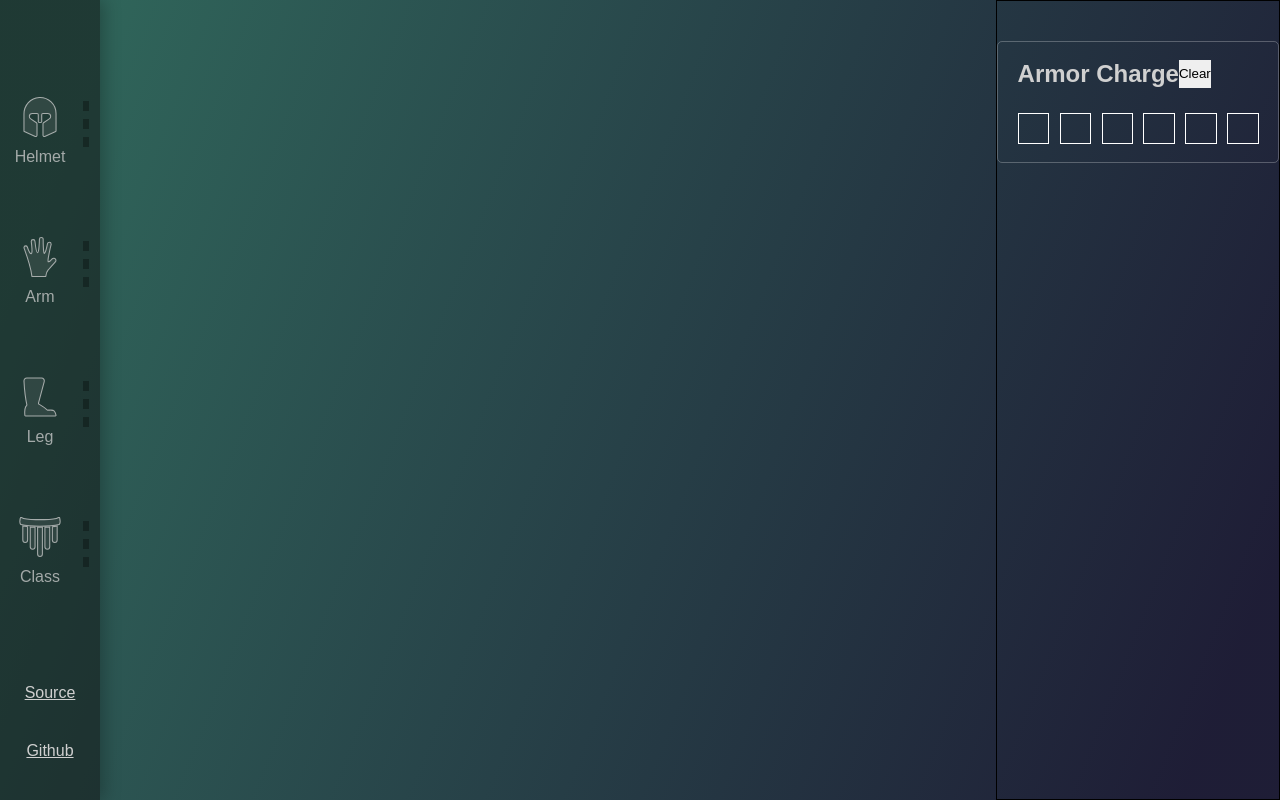
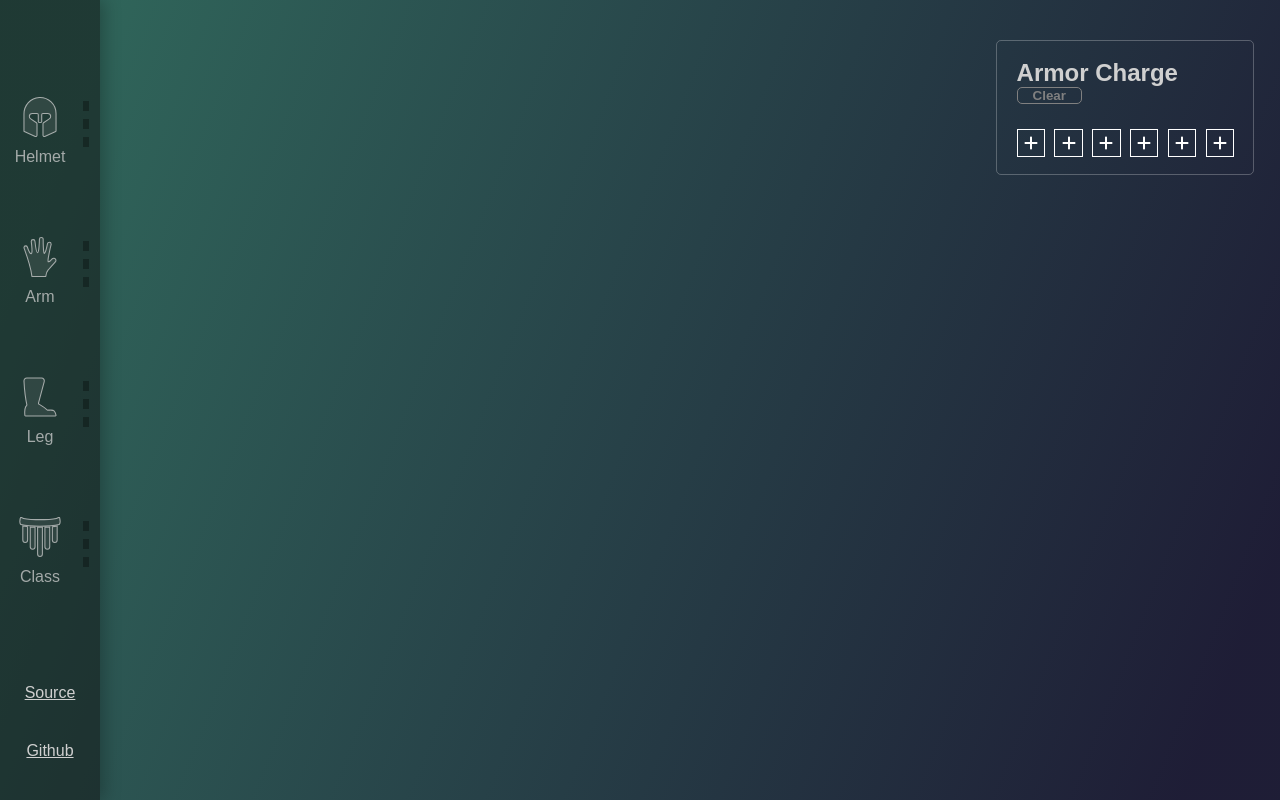
Before and after one commit to cranberriez/destiny-mod-calculator, a React (Create React App) app: page / in a window 1280 px wide. Built offline with nearby package versions, Linux system fonts and the light colour scheme.

Commit message:
added armorCharge functionality

```diff
--- a/src/App.css
+++ b/src/App.css
@@ -17,5 +17,4 @@ main {
 
 .breakdown {
     grid-column: 3;
-    border: 1px solid black;
 }
--- a/src/components/armorCharge.js
+++ b/src/components/armorCharge.js
@@ -1,15 +1,45 @@
-import React from 'react';
+import React, { useState } from 'react';
 import './css/armorcharge.css';
 
+import { FontAwesomeIcon } from '@fortawesome/react-fontawesome';
+import { faPlus } from '@fortawesome/free-solid-svg-icons'
+import { faMinus } from '@fortawesome/free-solid-svg-icons'
 
-function ChargeBox(props) {
+function ChargeBoxes(props) {
+    const {armorCharge, setCharge, hoveredButtonIndex, setHoveredButtonIndex} = props;
     const boxList = []
 
     for (let i = 0; i < 6; i++) {
+        let buttonState = (
+            i < armorCharge || i < hoveredButtonIndex ?
+            (
+              hoveredButtonIndex != null && i > hoveredButtonIndex ?
+              'remove' :
+              'active'
+            ) :
+            ''
+        );
+
         boxList.push(
-            <div key={`charge-box-${i}`} className='charge-box'>
-
-            </div>
+            <button
+                key={`charge-box-${i}`}
+                className={
+                    `charge-box
+                    ${buttonState}`
+                }
+                onClick={() => setCharge(i + 1)}
+                onMouseOver={() => setHoveredButtonIndex(i)}
+                onMouseOut={() => setHoveredButtonIndex(null)}>
+                    <div>
+                        {buttonState === 'active' ? (
+                        <FontAwesomeIcon icon={faPlus} />
+                        ) : buttonState === 'remove' ? (
+                        <FontAwesomeIcon icon={faMinus} />
+                        ) : (
+                        <FontAwesomeIcon icon={faPlus} />
+                        )}
+                    </div>
+            </button>
         )
     }
 
@@ -18,6 +48,7 @@ function ChargeBox(props) {
 
 function ArmorCharge(props) {
     const {armorCharge, setArmorCharge} = props;
+    const [hoveredButtonIndex, setHoveredButtonIndex] = useState(null);
 
     const setCharge = (newCharge) => {
         if (armorCharge.charge < 0 || armorCharge.charge > 6) return
@@ -35,12 +66,22 @@ function ArmorCharge(props) {
         <div className="ArmorCharge">
             <div className='armor-charge-header'>
                 <h2>Armor Charge</h2>
-                <button className='armor-charge-clear' onClick={(clearCharge)}>
+                <button
+                    className={`armor-charge-clear
+                                ${armorCharge.charge <= 0 ? 'inactive' : ''}`}
+                    onClick={(clearCharge)}
+                    onMouseOver={() => setHoveredButtonIndex(-1)}
+                    onMouseOut={() => setHoveredButtonIndex(null)}>
                     Clear
                 </button>
             </div>
             <div className='charge-box-cont'>
-                <ChargeBox charge={armorCharge.charge} setArmorCharge={setCharge}/>
+                <ChargeBoxes
+                    armorCharge={armorCharge.charge}
+                    setCharge={setCharge}
+                    hoveredButtonIndex={hoveredButtonIndex}
+                    setHoveredButtonIndex={setHoveredButtonIndex}
+                />
             </div>
         </div>
     )
--- a/src/components/css/armorcharge.css
+++ b/src/components/css/armorcharge.css
@@ -1,19 +1,46 @@
+:root {
+    --trans: 150ms; /* Define a variable for the transition duration */
+  }
+
 .ArmorCharge {
     padding: 2.2vh 1.5vw;
     border: 1px solid rgba(255,255,255,0.25);
     border-radius: 5px;
 
     margin-top: 5vh;
+    margin-right: 2vw;
 }
 
 .armor-charge-header {
     display: flex;
     flex-wrap: wrap;
+    justify-content: space-between;
 }
 
 .armor-charge-header h2 {
     color: #D0D0D0;
     font-size: 24px;
+}
+
+.armor-charge-header button {
+    padding: 0 15px;
+    background-color: transparent;
+    color: #E74C3C;
+    border: 1px solid #E74C3C;
+    font-weight: bold;
+    border-radius: 5px;
+    cursor: pointer;
+}
+
+.armor-charge-header button:not(.inactive):hover {
+    color: #fff;
+    background-color: #E74C3C;
+}
+
+.armor-charge-header button.inactive {
+    color: gray;
+    border-color: gray;
+    cursor: default;
 }
 
 .charge-box-cont {
@@ -31,4 +58,65 @@
     min-width: 22px;
     height: auto;
     border: 1px solid #fff;
+    cursor: pointer;
+    background: 0;
+
+    display: flex;
+    justify-content: center;
+    align-items: center;
+
+    transition: border-color 20ms ease-in-out 0ms;
 }
+
+.charge-box:not(.active):hover {
+    border-color: #2980B9;
+    transition-delay: var(--trans);
+}
+
+.charge-box.remove {
+    transition: var(--trans);
+    border-color: #E74C3C;
+}
+
+.charge-box div svg {
+    color: #ffffff;
+    font-size: 120%;
+    transition: opacity var(--trans) ease-in-out 20ms;
+}
+
+.charge-box.active div svg {
+    opacity: 0;
+}
+
+.charge-box.remove div svg {
+    font-size: 90%;
+}
+
+.charge-box div {
+    width: 0;
+    height: 0;
+    display: flex;
+    justify-content: center;
+    align-items: center;
+    transition: var(--trans) ease-in-out 20ms;
+}
+
+
+.charge-box:hover div {
+    width: 100%;
+    height: 100%;
+    background-color: #2980B9;
+    border-color: #2980B9;
+}
+
+.charge-box.active div {
+    width: 75%;
+    height: 75%;
+    background-color: #2980B9;
+}
+
+.charge-box.remove div {
+    width: 45%;
+    height: 45%;
+    background-color: #E74C3C;
+}
--- a/src/components/mod.js
+++ b/src/components/mod.js
@@ -9,14 +9,15 @@ function capFirst(word) {
 }
 
 function Stacks(props) {
-    const { modName, stacks, count } = props;
+    const { modName, stacks, count, armorCharge, kickstart } = props;
     const listItems = [];
+    const charge = count && kickstart ? armorCharge : 0
 
     for (let i = 0; i < stacks.length; i++) {
         if (stacks[i] === 0) continue
 
         listItems.push(
-            <li  className={(i === count ? 'active' : '')} key={modName + '-' + i}>
+            <li  className={(i === count + charge ? 'active' : '')} key={modName + '-' + i}>
                 <p><span>%</span>{(stacks[i] * 100).toFixed(1)}</p>
                 <p>{i}</p>
             </li>
@@ -125,6 +126,8 @@ function Mod(props) {
                     modName={modData.name}
                     stacks={modData.stacks}
                     count={modData.count}
+                    armorCharge={armorCharge}
+                    kickstart={kickstart}
                 />
                 {/* <p>Mods Allocated (Stacks)</p> */}
             </div>
```
